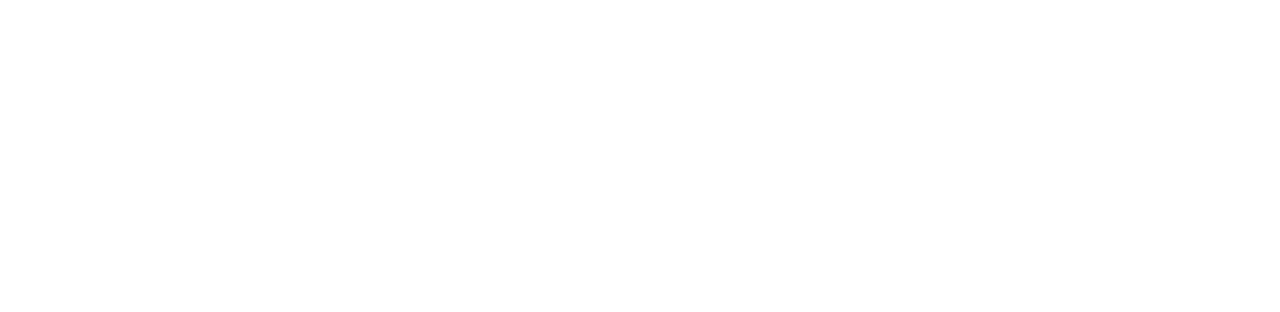
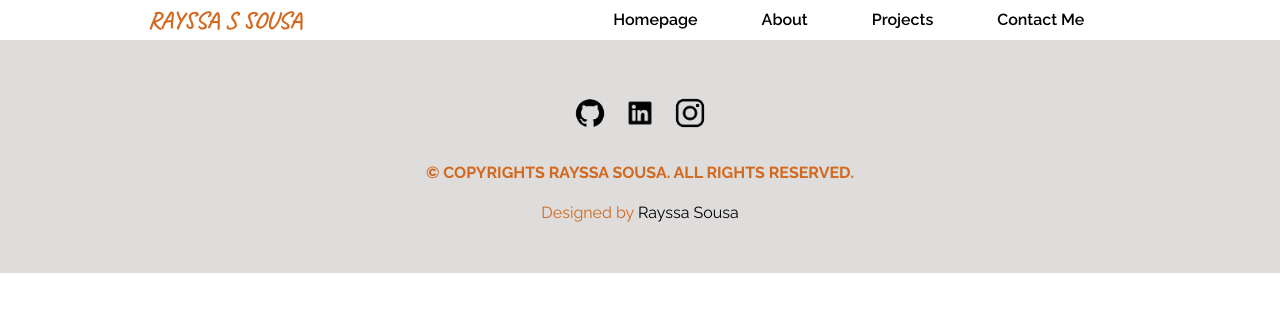
Before and after one commit to rayssassousa22/personal-portfolio, a plain HTML site: page projects.html in a window 1280 px wide. Drawn offline with Linux system fonts and the light colour scheme.

```diff
--- a/assets/stylesheet.css
+++ b/assets/stylesheet.css
@@ -52,11 +52,12 @@ header a{
     list-style: none;
     margin-right: 2rem;
     padding: 1rem;
+    color: black;
     font-size: 1rem;
     font-weight: 600;
 }
 
-.navigation-links li:hover{
+.normal-header-hover li:hover{
     color:chocolate;
 }
 
--- a/projects.html
+++ b/projects.html
@@ -0,0 +1,37 @@
+<!DOCTYPE html>
+<html lang="en">
+<head>
+    <meta charset="UTF-8">
+    <meta name="viewport" content="width=device-width, initial-scale=1.0">
+    <title>Projects | Porfólio</title>
+    <link rel="stylesheet" href="/assets/stylesheet.css">
+</head>
+<body>
+    <header>
+        <p>RAYSSA S SOUSA</p>
+
+        <nav>
+            <ul class="navigation-links normal-header-hover">
+                <a href="/index.html"><li>Homepage</li></a>
+                <a href="/about-me.html"><li>About</li></a>
+                <a href="#"><li>Projects</li></a>
+                <a href="#"><li>Contact Me</li></a>
+            </ul>
+        </nav>
+    </header>
+
+    <main></main>
+
+    <footer>
+        <ul class="social-media-links">
+            <a href="#"><li><img src="/assets/images/1.png" alt=""></li></a>
+            <a href="#"><li><img src="/assets/images/2.png" alt=""></li></a>
+            <a href="#"><li><img src="/assets/images/3.png" alt=""></li></a>
+        </ul>
+
+        <h4>© Copyrights Rayssa Sousa. All rights reserved.</h4>
+
+        <p>Designed by <span id="destaque">Rayssa Sousa</span></p>
+    </footer>
+</body>
+</html>
```
